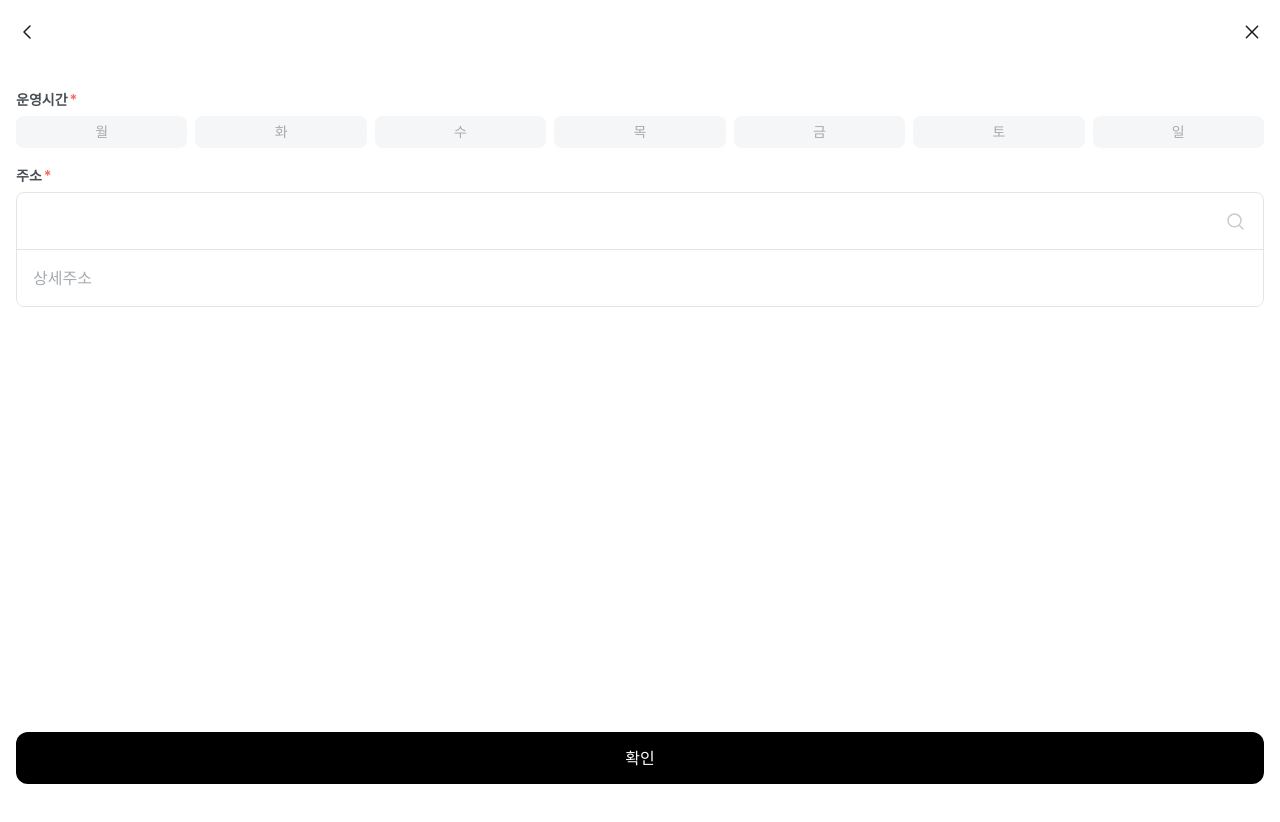
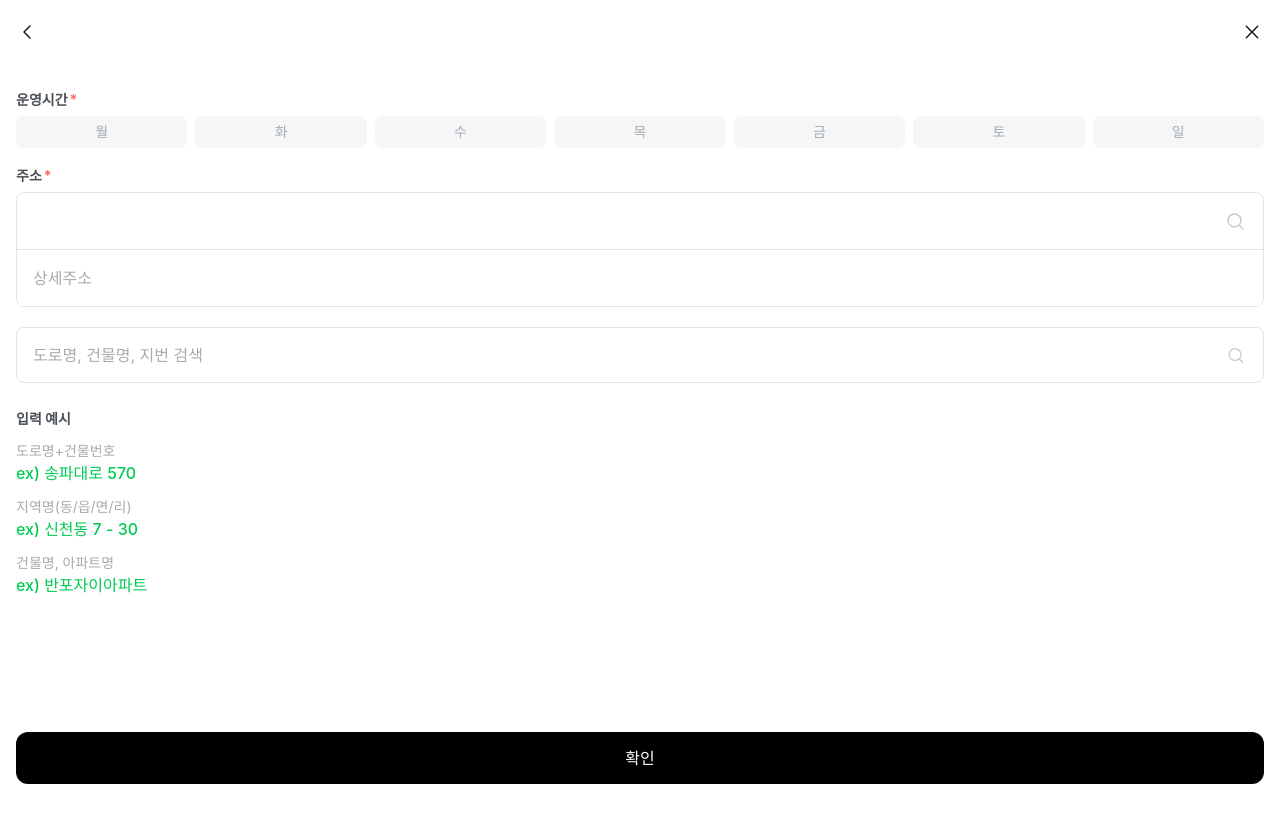
Before and after one commit to Team-Lea-Squad/take-meow-home-client, a Next.js app: page / in a window 1280 px wide. Shown: the top 822 px of the page. Built offline with nearby package versions, Linux system fonts and the light colour scheme.

Commit message:
Add: 주소 선택 컴포넌트

```diff
--- a/src/app/layout.tsx
+++ b/src/app/layout.tsx
@@ -5,6 +5,7 @@ import Header from "@/components/Header";
 import BottomButton from "@/components/BottomButton";
 import DaySelectorButton from "@/components/DaySelectorButton";
 import Address from "@/components/Address";
+import AddressSelector from "@/components/AddressSelector";
 
 const geistSans = Geist({
   variable: "--font-geist-sans",
@@ -35,6 +36,7 @@ export default function RootLayout({
         <div className="px-600 flex flex-col w-full py-900 gap-700">
           <DaySelectorButton />
           <Address />
+          <AddressSelector />
           {children}
         </div>
         <div>
--- a/src/components/Address.tsx
+++ b/src/components/Address.tsx
@@ -14,8 +14,8 @@ const Address = () => {
         <p className="text-text-error">*</p>
       </div>
       <div className="flex flex-col w-full border border-line-medium rounded-lg overflow-hidden">
-        <div className="flex items-center w-full p-600 border-b border-line-medium justify-between cursor-pointer">
-          <div>서울 성동구 행당동 318-36</div>
+        <div className="flex items-center w-full p-600 border-b border-line-medium justify-between cursor-pointer gap-2">
+          <div className="w-full">서울 성동구 행당동 318-36</div>
           {/** 주소 검색 router 이동 다시 해야됨*/}
           <Image
             src="/icons/search.svg"
--- /dev/null
+++ b/src/components/AddressSelector.tsx
@@ -0,0 +1,84 @@
+"use client";
+
+import React, { useState } from "react";
+import Image from "next/image";
+
+const AddressSelector: React.FC = () => {
+  const [value, setValue] = useState("");
+  const [isFocused, setIsFocused] = useState(false);
+
+  const addressExamples = [
+    {
+      label: "도로명+건물번호",
+      example: "ex) 송파대로 570"
+    },
+    {
+      label: "지역명(동/읍/면/리)",
+      example: "ex) 신천동 7 - 30"
+    },
+    {
+      label: "건물명, 아파트명",
+      example: "ex) 반포자이아파트"
+    }
+  ];
+
+  return (
+    <div className="flex flex-col gap-7">
+      <div
+        className={`flex justify-between w-full rounded-lg h-14 p-600 gap-2 border ${
+          value ? "border-primary" : "border-line-medium"
+        }`}
+      >
+        <input
+          type="text"
+          placeholder="도로명, 건물명, 지번 검색"
+          className="placeholder:text-text-lite text-text-dark focus:outline-none w-full"
+          value={value}
+          onChange={(e) => setValue(e.target.value)}
+          onFocus={() => setIsFocused(true)}
+          onBlur={() => setIsFocused(false)}
+        />
+        {isFocused && value ? (
+          <Image
+            src="/icons/form-close.svg"
+            alt="clear-input"
+            width={24}
+            height={24}
+            style={{ cursor: "pointer" }}
+            onMouseDown={(e) => {
+              e.preventDefault();
+              setValue("");
+            }}
+          />
+        ) : (
+          <Image
+            src="/icons/search.svg"
+            alt="search-icon"
+            width={24}
+            height={24}
+          />
+        )}
+      </div>
+
+      <div className="flex flex-col gap-4 text-text-dark">
+        {value ? (
+          <div>
+            <p className="text-paragraph-120-B">검색 결과</p>
+          </div>
+        ) : (
+          <div className="flex flex-col gap-4">
+            <p className="text-paragraph-120-B">입력 예시</p>
+            {addressExamples.map(({ label, example }, idx) => (
+              <div key={idx} className="flex flex-col gap-1">
+                <p className="text-text-lite text-paragraph-120-R">{label}</p>
+                <p className="text-primary text-body-120-M">{example}</p>
+              </div>
+            ))}
+          </div>
+        )}
+      </div>
+    </div>
+  );
+};
+
+export default AddressSelector;
--- a/tailwind.config.js
+++ b/tailwind.config.js
@@ -176,6 +176,7 @@ module.exports = {
       colors: {
         white: "#FFFFFF",
         black: "#000000",
+        primary: "#00CC51",
         background: {
           DEFAULT: "#FFFFFF",
           white: "#FFFFFF",
```
Also changed, not shown: public/icons/form-close.svg (added).
